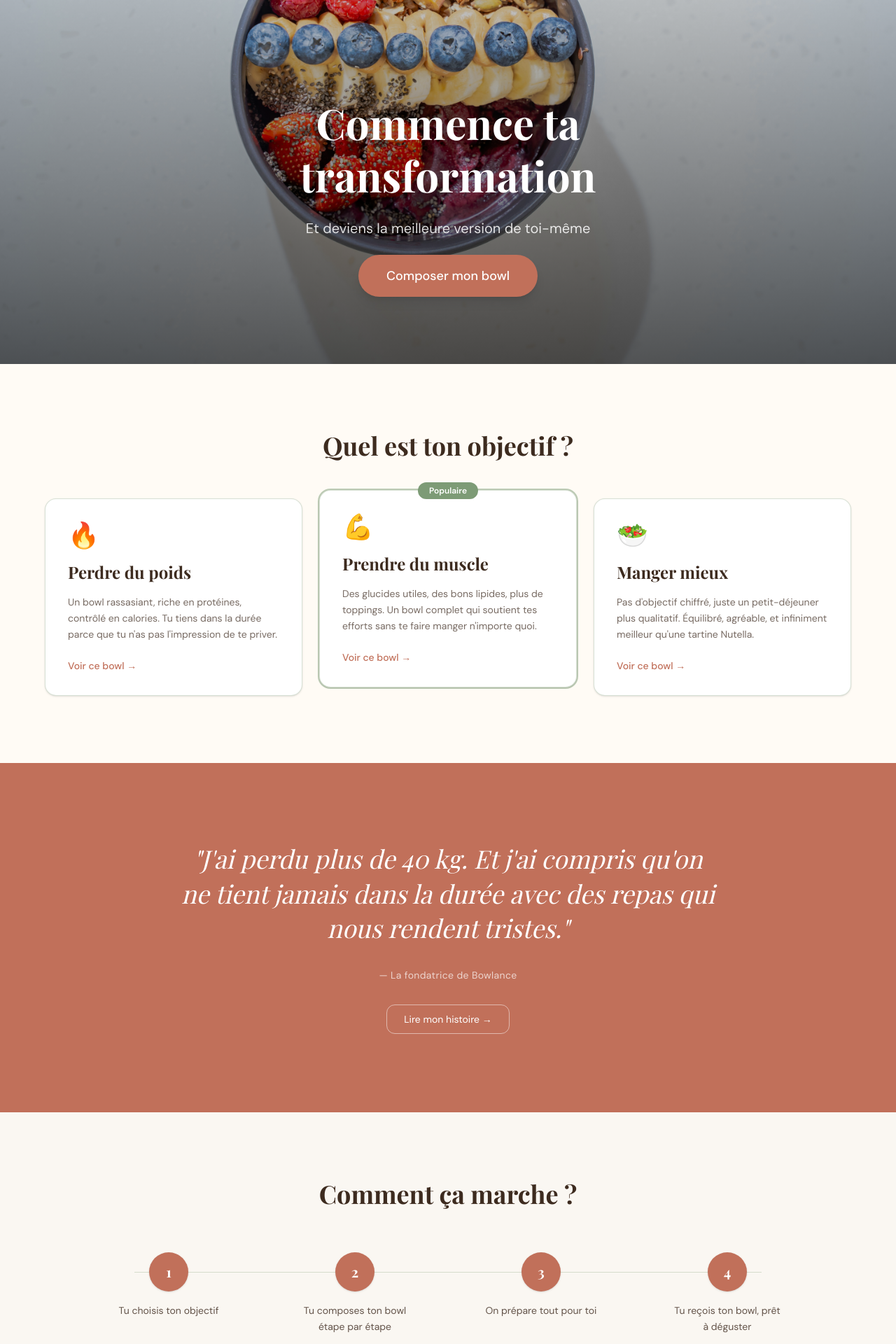
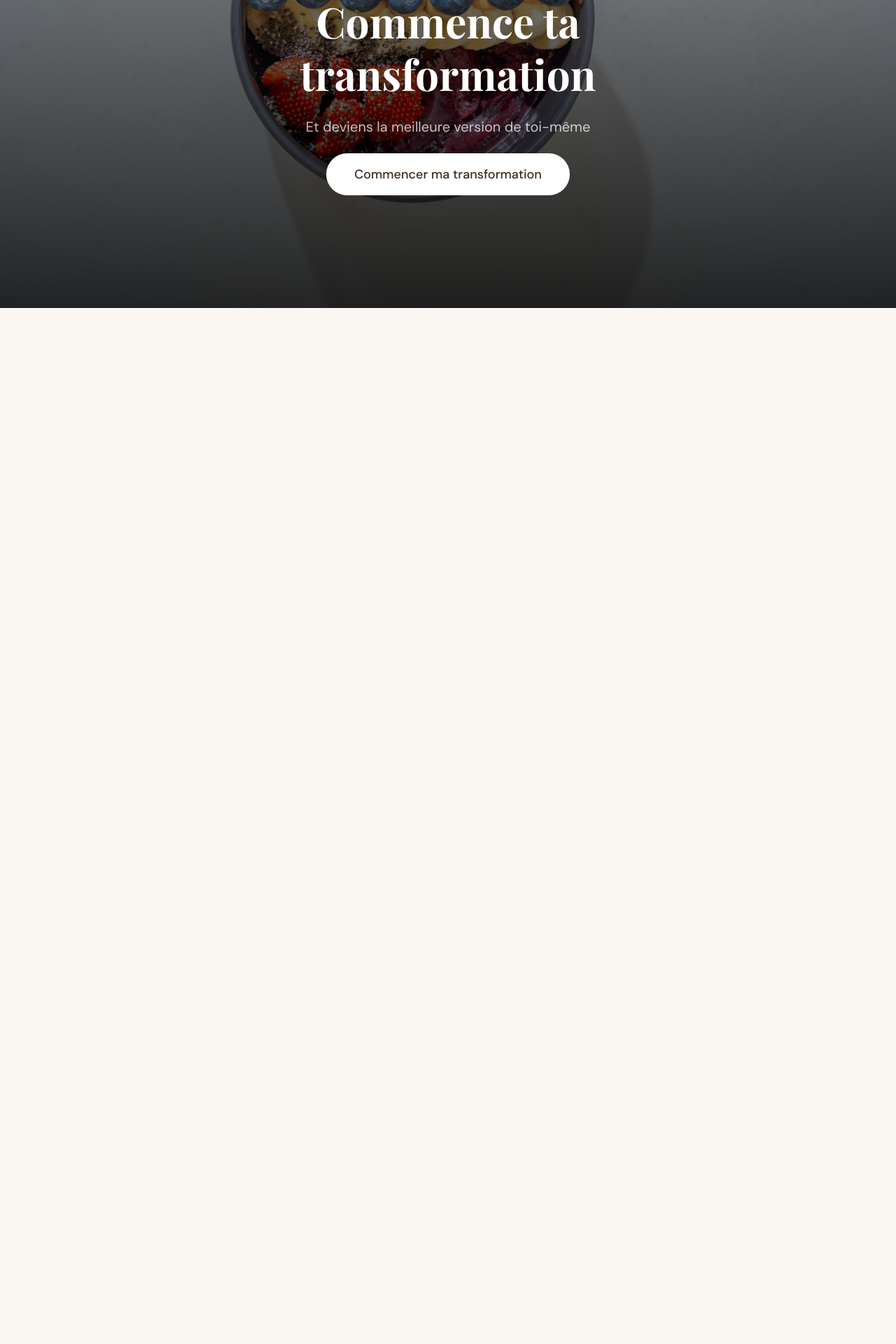
Before and after one commit to JoelMF1995/bowlance, a Next.js app: page / in a window 1280 px wide. Shown: the part 360-2280 px from the top of the page at 70% size. After the commit the page ends 800 px from the top, so only its background shows below. Built offline with nearby package versions, Linux system fonts and the light colour scheme; a web font is replaced by a local one.

Commit message:
Reduce homepage to a single full-screen hero
- page.tsx: only the 100vh hero remains (image bg, black 30%→85% gradient
  overlay, content positioned at ~62% height, white rounded-full CTA)
- layout.tsx: remove Header and Footer entirely

https://claude.ai/code/session_01VuR9tsiFi1kPAq6nrY9Tdx

```diff
--- a/app/layout.tsx
+++ b/app/layout.tsx
@@ -1,7 +1,5 @@
 import type { Metadata } from "next";
 import "./globals.css";
-import Header from "@/components/Header";
-import Footer from "@/components/Footer";
 
 export const metadata: Metadata = {
   title: "Bowlance",
@@ -31,11 +29,7 @@ export default function RootLayout({
           rel="stylesheet"
         />
       </head>
-      <body className="min-h-full flex flex-col">
-        <Header />
-        <main className="flex-1">{children}</main>
-        <Footer />
-      </body>
+      <body className="min-h-full flex flex-col">{children}</body>
     </html>
   );
 }
--- a/app/page.tsx
+++ b/app/page.tsx
@@ -1,216 +1,26 @@
-"use client";
-
-import { useEffect, useRef } from "react";
-import Link from "next/link";
-
-function useFadeIn() {
-  const ref = useRef<HTMLElement>(null);
-  useEffect(() => {
-    const el = ref.current;
-    if (!el) return;
-    const observer = new IntersectionObserver(
-      ([entry]) => {
-        if (entry.isIntersecting) {
-          el.classList.add("visible");
-          observer.disconnect();
-        }
-      },
-      { threshold: 0.12 }
-    );
-    observer.observe(el);
-    return () => observer.disconnect();
-  }, []);
-  return ref;
-}
-
-function Section({
-  children,
-  className = "",
-}: {
-  children: React.ReactNode;
-  className?: string;
-}) {
-  const ref = useFadeIn();
-  return (
-    <section
-      ref={ref as React.RefObject<HTMLElement>}
-      className={`fade-section ${className}`}
-    >
-      {children}
-    </section>
-  );
-}
-
-const profiles = [
-  {
-    icon: "🔥",
-    title: "Perdre du poids",
-    text: "Un bowl rassasiant, riche en protéines, contrôlé en calories. Tu tiens dans la durée parce que tu n'as pas l'impression de te priver.",
-    popular: false,
-  },
-  {
-    icon: "💪",
-    title: "Prendre du muscle",
-    text: "Des glucides utiles, des bons lipides, plus de toppings. Un bowl complet qui soutient tes efforts sans te faire manger n'importe quoi.",
-    popular: true,
-  },
-  {
-    icon: "🥗",
-    title: "Manger mieux",
-    text: "Pas d'objectif chiffré, juste un petit-déjeuner plus qualitatif. Équilibré, agréable, et infiniment meilleur qu'une tartine Nutella.",
-    popular: false,
-  },
-];
-
-const steps = [
-  { n: "1", label: "Tu choisis ton objectif" },
-  { n: "2", label: "Tu composes ton bowl étape par étape" },
-  { n: "3", label: "On prépare tout pour toi" },
-  { n: "4", label: "Tu reçois ton bowl, prêt à déguster" },
-];
-
 export default function Home() {
   return (
-    <>
-      <style>{`
-        .fade-section {
-          opacity: 0;
-          transform: translateY(28px);
-          transition: opacity 0.7s ease, transform 0.7s ease;
-        }
-        .fade-section.visible {
-          opacity: 1;
-          transform: translateY(0);
-        }
-      `}</style>
-
-      {/* ── SECTION 1 — Hero plein écran ──────────────────────────── */}
-      <section className="relative h-screen w-full overflow-hidden flex items-end justify-center pb-24 px-6">
+    <section className="relative h-screen w-full overflow-hidden">
       <img
         src="/images/eiliv-aceron-NI8MeJiAN3I-unsplash.jpg"
         alt="Bowl de skyr garni de fruits frais et granola"
         className="absolute inset-0 w-full h-full object-cover"
       />
-        <div className="absolute inset-0 bg-gradient-to-b from-transparent to-black/65" />
-        <div className="relative z-10 flex flex-col items-center text-center gap-6 max-w-2xl">
-          <h1 className="font-display text-5xl md:text-6xl font-bold text-white leading-tight">
+      <div className="absolute inset-0 bg-gradient-to-b from-black/30 to-black/85" />
+      <div className="absolute top-[62%] left-1/2 -translate-x-1/2 -translate-y-1/2 z-10 flex flex-col items-center text-center gap-6 max-w-2xl px-6">
+        <h1 className="font-display text-6xl font-bold text-white leading-tight">
           Commence ta transformation
         </h1>
-          <p className="font-body text-lg md:text-xl text-white/85">
+        <p className="font-body text-xl text-white/75">
           Et deviens la meilleure version de toi-même
         </p>
-          <Link
+        <a
           href="/composer"
-            className="inline-flex items-center justify-center px-10 py-4 rounded-full bg-terracotta text-white font-body font-medium text-lg shadow-lg hover:bg-[#a85d49] transition-colors duration-200"
+          className="inline-flex items-center justify-center px-10 py-4 rounded-full bg-white text-brown font-body font-medium text-lg hover:bg-white/80 transition-colors duration-200"
         >
-            Composer mon bowl
-          </Link>
+          Commencer ma transformation
+        </a>
       </div>
     </section>
-
-      {/* ── SECTION 2 — Les 3 profils ──────────────────────────────── */}
-      <Section className="py-24 px-6 bg-offwhite">
-        <div className="max-w-6xl mx-auto">
-          <h2 className="font-display text-4xl font-bold text-brown text-center mb-14">
-            Quel est ton objectif ?
-          </h2>
-          <div className="grid grid-cols-1 md:grid-cols-3 gap-6 items-start">
-            {profiles.map((p) => (
-              <div
-                key={p.title}
-                className={[
-                  "relative bg-white border border-sage/30 rounded-2xl p-8 flex flex-col gap-4 shadow-sm transition-all duration-300 hover:-translate-y-1 hover:shadow-md",
-                  p.popular
-                    ? "md:-translate-y-3 ring-2 ring-sage/50 shadow-md"
-                    : "",
-                ].join(" ")}
-              >
-                {p.popular && (
-                  <span className="absolute -top-3 left-1/2 -translate-x-1/2 bg-sage text-white text-xs font-body font-semibold px-4 py-1 rounded-full">
-                    Populaire
-                  </span>
-                )}
-                <span className="text-4xl">{p.icon}</span>
-                <h3 className="font-display text-2xl font-bold text-brown">
-                  {p.title}
-                </h3>
-                <p className="font-body text-brown/70 text-sm leading-relaxed flex-1">
-                  {p.text}
-                </p>
-                <Link
-                  href="/composer"
-                  className="font-body text-sm font-medium text-terracotta hover:underline underline-offset-4 mt-2 w-fit"
-                >
-                  Voir ce bowl →
-                </Link>
-              </div>
-            ))}
-          </div>
-        </div>
-      </Section>
-
-      {/* ── SECTION 3 — Accroche personnelle ──────────────────────── */}
-      <Section className="py-28 px-6 bg-terracotta">
-        <div className="max-w-3xl mx-auto text-center flex flex-col items-center gap-8">
-          <blockquote className="font-display text-3xl md:text-4xl italic text-white leading-snug">
-            "J'ai perdu plus de 40 kg. Et j'ai compris qu'on ne tient jamais
-            dans la durée avec des repas qui nous rendent tristes."
-          </blockquote>
-          <p className="font-body text-white/70 text-sm tracking-wide">
-            — La fondatrice de Bowlance
-          </p>
-          <Link
-            href="/histoire"
-            className="font-body text-sm text-white border border-white/50 rounded-xl px-6 py-2.5 hover:bg-white/10 transition-colors duration-200"
-          >
-            Lire mon histoire →
-          </Link>
-        </div>
-      </Section>
-
-      {/* ── SECTION 4 — Comment ça marche ─────────────────────────── */}
-      <Section className="py-24 px-6 bg-cream">
-        <div className="max-w-5xl mx-auto">
-          <h2 className="font-display text-4xl font-bold text-brown text-center mb-16">
-            Comment ça marche ?
-          </h2>
-          <div className="relative flex flex-col md:flex-row items-start gap-10">
-            {/* Ligne de connexion desktop */}
-            <div className="hidden md:block absolute top-7 left-16 right-16 h-px bg-sage/30" />
-            {steps.map((step) => (
-              <div
-                key={step.n}
-                className="relative flex-1 flex flex-col items-center text-center gap-4"
-              >
-                <div className="w-14 h-14 rounded-full bg-terracotta text-white font-display text-xl font-bold flex items-center justify-center z-10 shadow-sm">
-                  {step.n}
-                </div>
-                <p className="font-body text-brown/80 text-sm leading-relaxed max-w-[160px]">
-                  {step.label}
-                </p>
-              </div>
-            ))}
-          </div>
-        </div>
-      </Section>
-
-      {/* ── SECTION 5 — CTA final ─────────────────────────────────── */}
-      <Section className="py-28 px-6 bg-offwhite">
-        <div className="max-w-2xl mx-auto text-center flex flex-col items-center gap-6">
-          <h2 className="font-display text-4xl md:text-5xl font-bold text-brown leading-tight">
-            Prêt(e) à te faire plaisir, vraiment ?
-          </h2>
-          <p className="font-body text-brown/60 text-lg">
-            Compose ton bowl en 2 minutes. Sans prise de tête.
-          </p>
-          <Link
-            href="/composer"
-            className="inline-flex items-center justify-center px-10 py-4 rounded-xl bg-terracotta text-white font-body font-medium text-lg hover:bg-[#a85d49] transition-colors duration-200"
-          >
-            Composer mon bowl maintenant
-          </Link>
-        </div>
-      </Section>
-    </>
   );
 }
```
Lines whose indentation alone changed are shown as unchanged.
